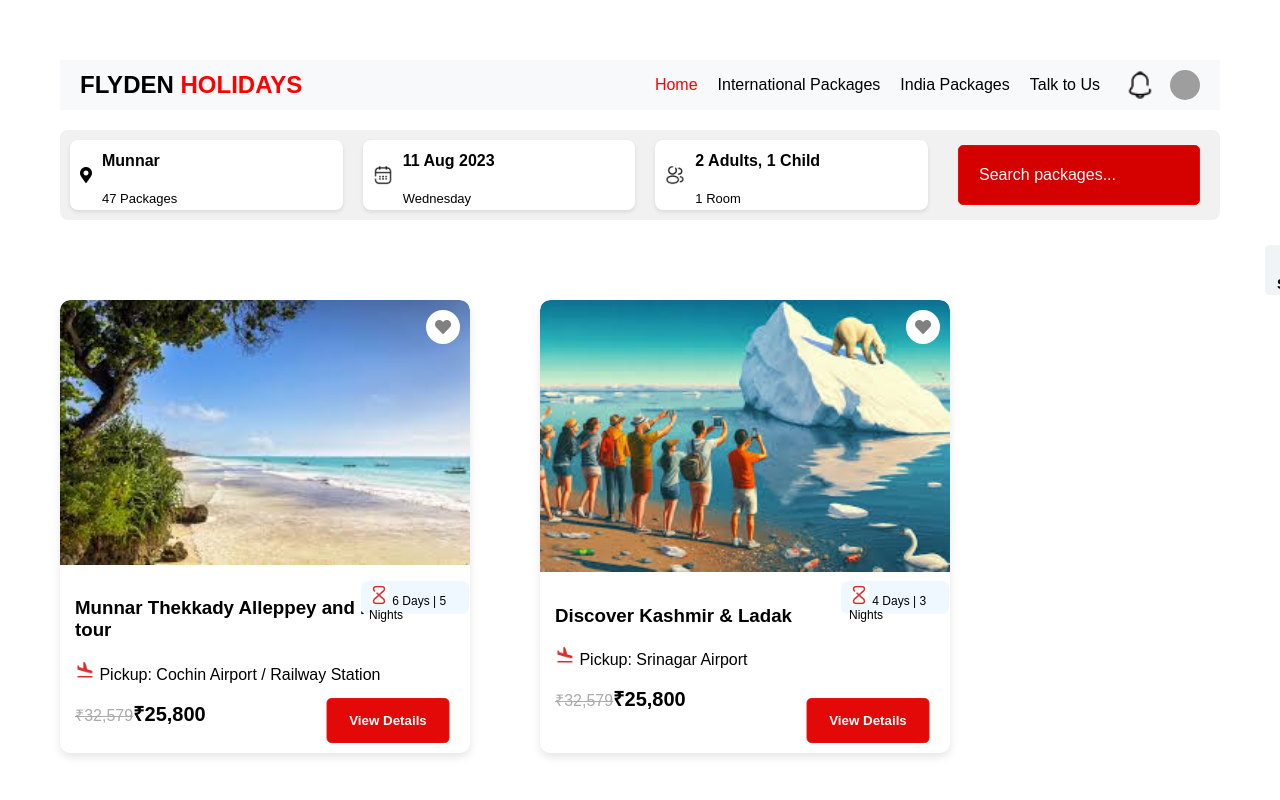
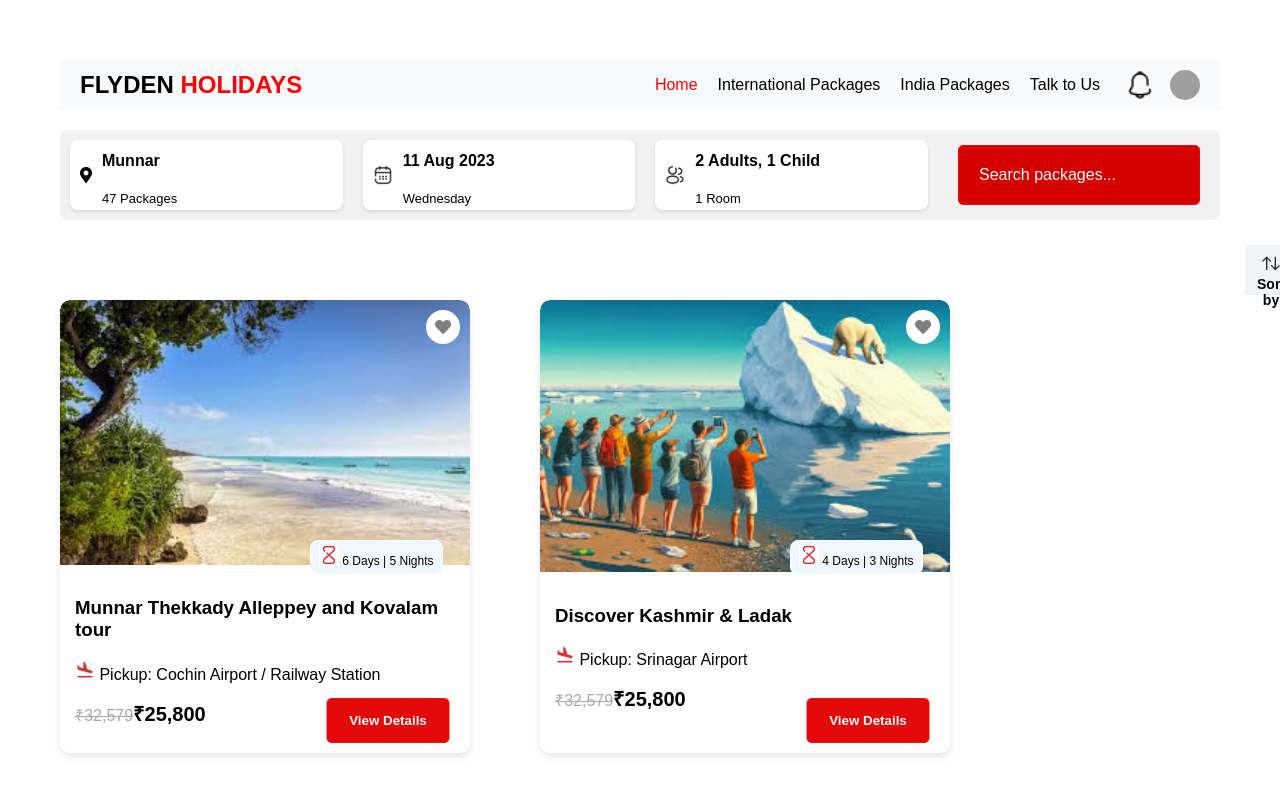
Before and after one commit to Peddigarishirisha/geeksenergiestask-2, a React (Create React App) app: page / in a window 1280 px wide. Shown: the top 800 px of the page. Built offline with nearby package versions, Linux system fonts and the light colour scheme; grey boxes are pictures that could not be loaded.

Commit message:
addadjustmentbutton

```diff
--- a/src/components/card.css
+++ b/src/components/card.css
@@ -61,8 +61,8 @@
 
 .duration {
   position: absolute;
-  top: 280px; /* Positioned at the top left corner */
-  left: 300px;
+  top:  240px; /* Positioned at the top left corner */
+  left: 250px;
   z-index: 1;
   border: 1px solid white;
   background-color: aliceblue;
--- a/src/components/sort.css
+++ b/src/components/sort.css
@@ -8,7 +8,7 @@ img {
     padding: 5px;
     height: 50px;
     position: relative;
-    margin-left: 1200px; /* Adjust as needed for larger screens */
+    margin-left: 1180px; /* Adjust as needed for larger screens */
 }
 .sort button {
     background-color: #f0f4f7; /* Set your desired color */
```
